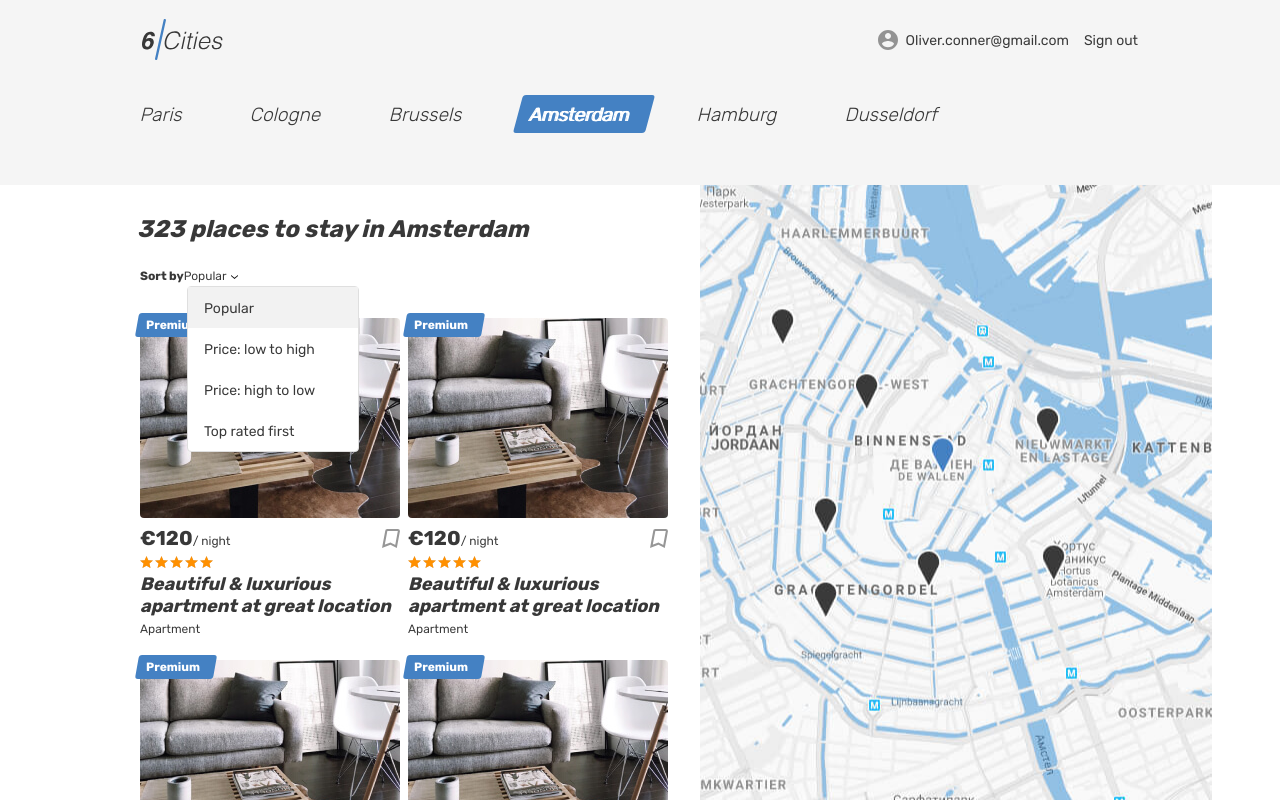
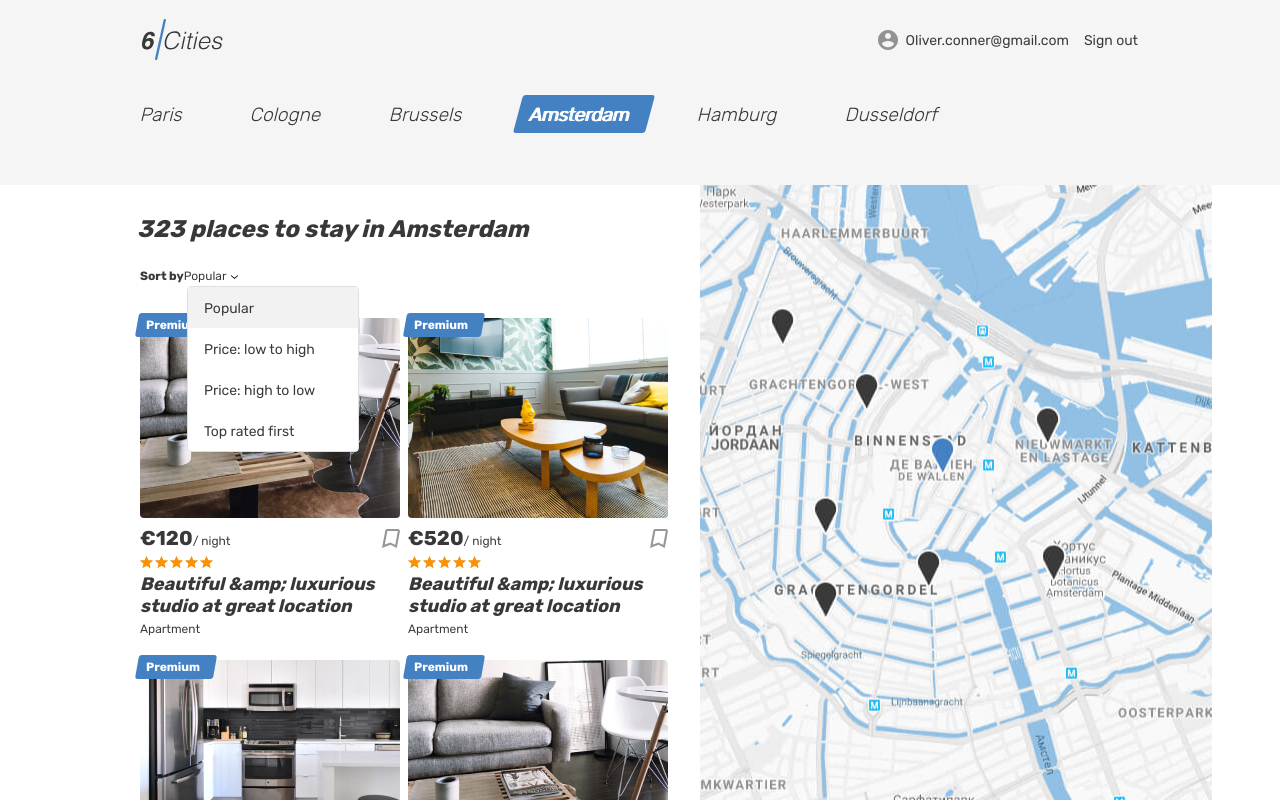
Before and after one commit to MitKat/199591-six-cities-9, a React (Create React App) app in the folder project/: page / in a window 1280 px wide. Built offline with nearby package versions, Linux system fonts and the light colour scheme.

Commit message:
created mocks and added them to placecard

```diff
--- a/project/src/components/app/app.tsx
+++ b/project/src/components/app/app.tsx
@@ -6,16 +6,21 @@ import NotFound from '../not-found/not-found';
 import {BrowserRouter, Route, Routes} from 'react-router-dom';
 import {AppRoute, AuthorizationStatus} from '../../const';
 import PrivateRoute from '../private-route/private-route';
+import {Offer} from '../../mocks/offers';
 
 type AppProps = {
   countOffer: number;
+  offers: Offer[];
 }
 
-function App({countOffer}: AppProps): JSX.Element {
+function App({countOffer, offers}: AppProps): JSX.Element {
   return (
     <BrowserRouter>
       <Routes>
-        <Route path={AppRoute.Main} element={<Main countOffer={countOffer} />} />
+        <Route
+          path={AppRoute.Main}
+          element={<Main countOffer={countOffer} offers={offers}/>}
+        />
         <Route path={AppRoute.Room} element={<Room />} />
         <Route path={AppRoute.SignIn} element={<SignIn />} />
         <Route path={AppRoute.Favorites}
--- a/project/src/components/main/main.tsx
+++ b/project/src/components/main/main.tsx
@@ -1,11 +1,13 @@
 import PlaceCard from './place-card/place-card';
 import MainHeader from '../main-header/main-header';
+import { Offer } from '../../mocks/offers';
 
 type MainProps = {
   countOffer: number;
+  offers: Offer[];
 }
 
-function Main({countOffer}: MainProps): JSX.Element {
+function Main({countOffer, offers}: MainProps): JSX.Element {
   return (
     <div className="page page--gray page--main">
       <MainHeader activeLogo />
@@ -68,11 +70,11 @@ function Main({countOffer}: MainProps): JSX.Element {
                 </ul>
               </form>
               <div className="cities__places-list places__list tabs__content">
-                <PlaceCard />
-                <PlaceCard />
-                <PlaceCard />
-                <PlaceCard />
-                <PlaceCard />
+                <PlaceCard offerItem={offers[0]} />
+                <PlaceCard offerItem={offers[1]} />
+                <PlaceCard offerItem={offers[2]} />
+                <PlaceCard offerItem={offers[3]} />
+                <PlaceCard offerItem={offers[0]} />
               </div>
             </section>
             <div className="cities__right-section">
--- a/project/src/components/main/place-card/place-card.tsx
+++ b/project/src/components/main/place-card/place-card.tsx
@@ -1,4 +1,11 @@
-function PlaceCard(): JSX.Element {
+import {Offer} from '../../../mocks/offers';
+
+type PlaceCardProps = {
+  offerItem: Offer;
+}
+
+function PlaceCard({offerItem}: PlaceCardProps): JSX.Element {
+  const {price, title, previewImage, type} = offerItem;
   return (
     <article className="cities__place-card place-card">
       <div className="place-card__mark">
@@ -6,13 +13,13 @@ function PlaceCard(): JSX.Element {
       </div>
       <div className="cities__image-wrapper place-card__image-wrapper">
         <a href=" ">
-          <img className="place-card__image" src="img/apartment-01.jpg" width="260" height="200" alt="Place"/>
+          <img className="place-card__image" src={previewImage} width="260" height="200" alt="Place"/>
         </a>
       </div>
       <div className="place-card__info">
         <div className="place-card__price-wrapper">
           <div className="place-card__price">
-            <b className="place-card__price-value">&euro;120</b>
+            <b className="place-card__price-value">&euro;{price}</b>
             <span className="place-card__price-text">&#47;&nbsp;night</span>
           </div>
           <button className="place-card__bookmark-button button" type="button">
@@ -29,9 +36,9 @@ function PlaceCard(): JSX.Element {
           </div>
         </div>
         <h2 className="place-card__name">
-          <a href=" ">Beautiful &amp; luxurious apartment at great location</a>
+          <a href=" ">{title}</a>
         </h2>
-        <p className="place-card__type">Apartment</p>
+        <p className="place-card__type">{type}</p>
       </div>
     </article>
   );
--- a/project/src/index.tsx
+++ b/project/src/index.tsx
@@ -1,6 +1,7 @@
 import React from 'react';
 import ReactDOM from 'react-dom';
 import App from './components/app/app';
+import { offers } from './mocks/offers';
 
 const Setting = {
   COUNT_OFFER: 323,
@@ -10,6 +11,7 @@ ReactDOM.render(
   <React.StrictMode>
     <App
       countOffer = {Setting.COUNT_OFFER}
+      offers = {offers}
     />
   </React.StrictMode>,
   document.getElementById('root'));
--- /dev/null
+++ b/project/src/mocks/offers.ts
@@ -0,0 +1,173 @@
+export type Offer = {
+    bedrooms: number;
+    city: {
+      location: {
+        latitude: number;
+        longitude: number;
+        zoom: number;
+      }
+      name: string;
+    }
+    description: string;
+    goods: string[];
+    host: {
+      avatarUrl: string;
+      id: number;
+      isPro: boolean;
+      name: string;
+    }
+    id: number;
+    images: string[];
+    isFavorite: boolean;
+    isPremium: boolean;
+    location: {
+      latitude: number;
+      longitude: number;
+      zoom: number;
+    }
+    maxAdults: number;
+    previewImage: string;
+    price: number;
+    rating: number;
+    title: string;
+    type: string;
+};
+
+export const offers: Offer[] = [
+  {
+    id: 1,
+    images: ['img/apartment-01.jpg', 'img/apartment-02.jpg', 'img/apartment-03.jpg'],
+    title: 'Beautiful &amp; luxurious studio at great location',
+    type: 'Apartment',
+    bedrooms: 4,
+    goods: ['Heating', 'Wi-Fi', 'Baby seat', 'Cabel TV'],
+    isFavorite: true,
+    isPremium: false,
+    description: 'A quiet cozy and picturesque that hides behind a a river by the unique lightness of Amsterdam. The building is green and from 18th century.',
+    host: {
+      avatarUrl: 'img/avatar-angelina.jpg',
+      id: 1,
+      isPro: true,
+      name: 'Angelina',
+    },
+    location: {
+      latitude: 52.35514938496378,
+      longitude: 4.673877537499948,
+      zoom: 8,
+    },
+    maxAdults: 4,
+    previewImage: 'img/apartment-01.jpg',
+    price: 120,
+    rating: 4,
+    city: {
+      location: {
+        latitude: 52.370216,
+        longitude: 4.895168,
+        zoom: 10,
+      },
+      name: 'Paris',
+    },
+  },
+  {
+    id: 2,
+    images: ['img/apartment-01.jpg', 'img/apartment-02.jpg', 'img/apartment-03.jpg'],
+    title: 'Beautiful &amp; luxurious studio at great location',
+    type: 'Apartment',
+    bedrooms: 2,
+    goods: ['Heating', 'Fridge', 'Baby seat', 'Cabel TV', 'Coffee machine'],
+    isFavorite: false,
+    isPremium: false,
+    description: 'A quiet cozy and picturesque that hides behind a a river by the unique lightness of Amsterdam. The building is green and from 18th century.',
+    host: {
+      avatarUrl: 'img/avatar-angelina.jpg',
+      id: 3,
+      isPro: true,
+      name: 'Svetlana',
+    },
+    location: {
+      latitude: 52.35514938496378,
+      longitude: 4.673877537499948,
+      zoom: 8,
+    },
+    maxAdults: 6,
+    previewImage: 'img/apartment-02.jpg',
+    price: 520,
+    rating: 3,
+    city: {
+      location: {
+        latitude: 52.370216,
+        longitude: 4.895168,
+        zoom: 10,
+      },
+      name: 'Paris',
+    },
+  },
+  {
+    id: 3,
+    images: ['img/apartment-01.jpg', 'img/apartment-02.jpg', 'img/apartment-03.jpg'],
+    title: 'Wood and stone place',
+    type: 'Private room',
+    bedrooms: 6,
+    goods: ['Heating', 'Wi-Fi', 'Baby seat', 'Cabel TV'],
+    isFavorite: true,
+    isPremium: false,
+    description: 'A quiet cozy and picturesque that hides behind a a river by the unique lightness of Amsterdam. The building is green and from 18th century.',
+    host: {
+      avatarUrl: 'img/avatar-angelina.jpg',
+      id: 4,
+      isPro: true,
+      name: 'Angelina',
+    },
+    location: {
+      latitude: 52.35514938496378,
+      longitude: 4.673877537499948,
+      zoom: 8,
+    },
+    maxAdults: 14,
+    previewImage: 'img/apartment-03.jpg',
+    price: 720,
+    rating: 5,
+    city: {
+      location: {
+        latitude: 52.370216,
+        longitude: 4.895168,
+        zoom: 10,
+      },
+      name: 'Paris',
+    },
+  },
+  {
+    id: 4,
+    images: ['img/apartment-01.jpg', 'img/apartment-02.jpg', 'img/apartment-03.jpg'],
+    title: 'Canal View Prinsengracht',
+    type: 'Apartment',
+    bedrooms: 3,
+    goods: ['Heating', 'Baby seat', 'Cabel TV'],
+    isFavorite: true,
+    isPremium: true,
+    description: 'A quiet cozy and picturesque that hides behind a a river by the unique lightness of Amsterdam. The building is green and from 18th century.',
+    host: {
+      avatarUrl: 'img/avatar-angelina.jpg',
+      id: 8,
+      isPro: true,
+      name: 'Angelina',
+    },
+    location: {
+      latitude: 52.35514938496378,
+      longitude: 4.673877537499948,
+      zoom: 8,
+    },
+    maxAdults: 2,
+    previewImage: 'img/apartment-01.jpg',
+    price: 80,
+    rating: 4.9,
+    city: {
+      location: {
+        latitude: 52.370216,
+        longitude: 4.895168,
+        zoom: 10,
+      },
+      name: 'Paris',
+    },
+  },
+];
```
